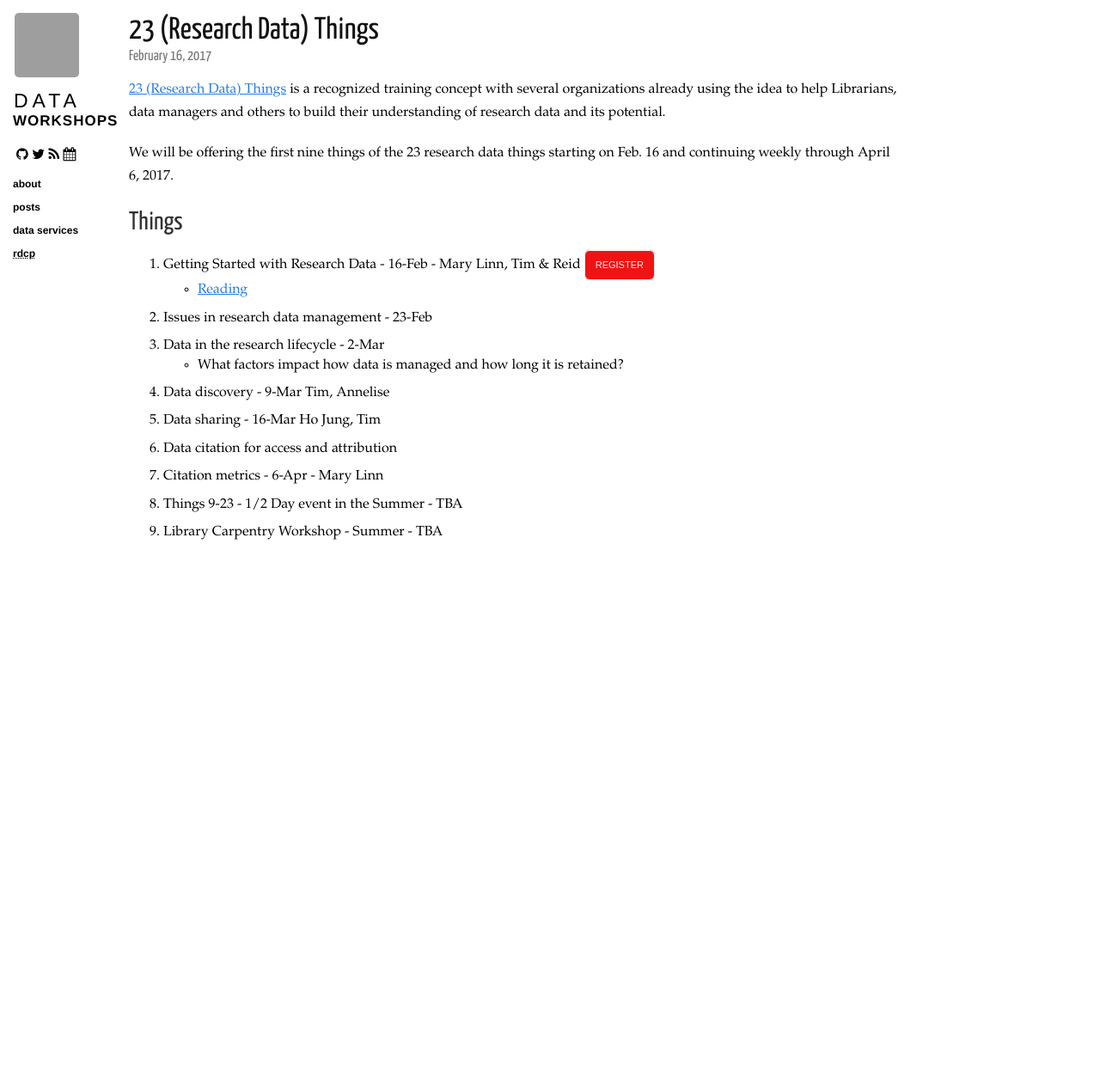
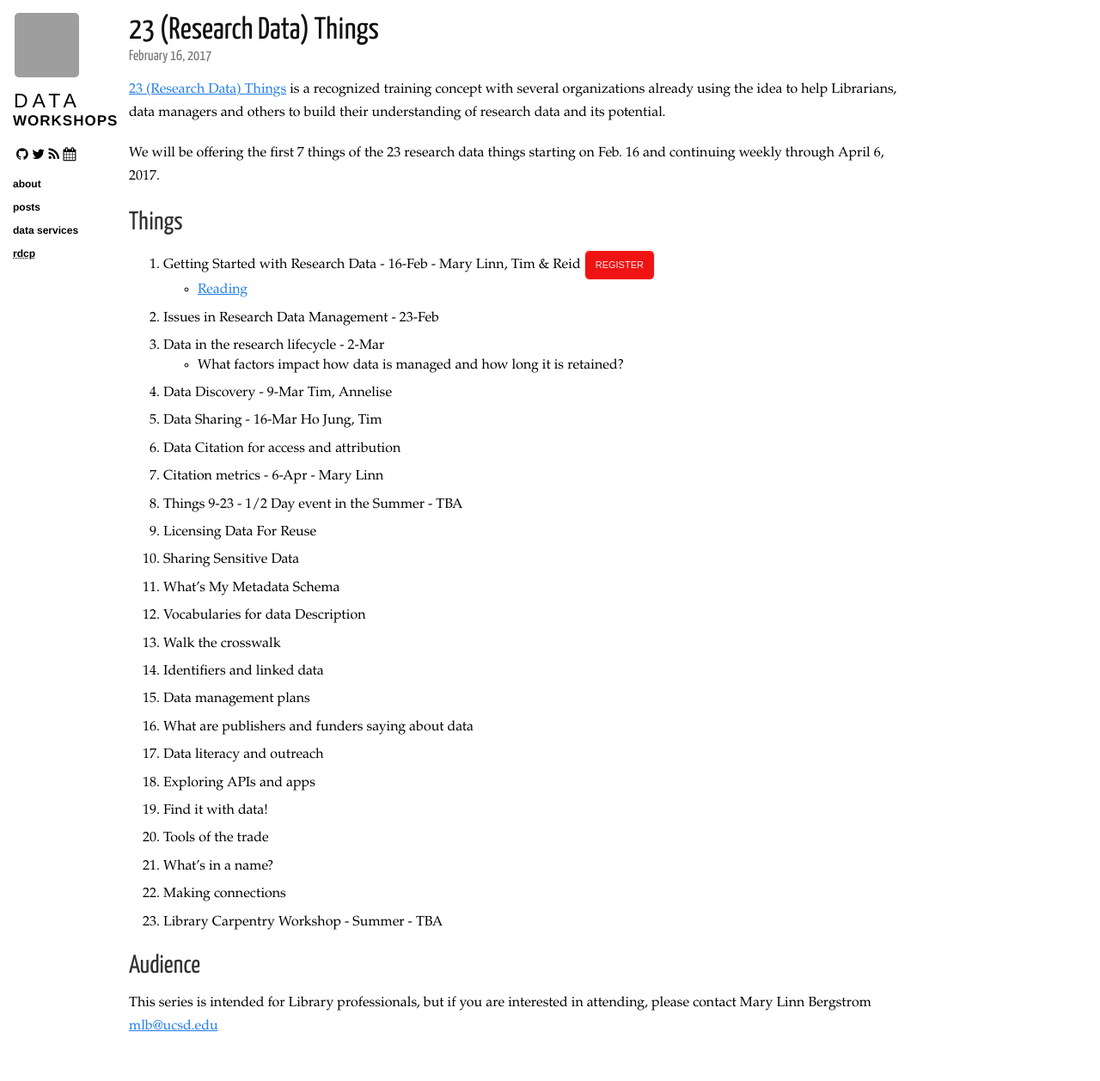
Before and after one commit to ucsdlib/workshops, a Jekyll site: the page built from _posts/2017-02-16-23-research-data-things.markdown, in a window 1280 px wide. Shown: the whole page at 86% size. Built offline with Jekyll 4.4.1, drawn with Linux system fonts in a browser that asks for light colours; nearby versions of some CDN libraries; before the commit the page ends 900 px from its top, so only the background shows below that; grey boxes are pictures that could not be loaded.

Commit message:
adding full list

```diff
--- a/_posts/2017-02-16-23-research-data-things.markdown
+++ b/_posts/2017-02-16-23-research-data-things.markdown
@@ -6,19 +6,37 @@ category: posts datamgmt
 
 [23 (Research Data) Things](http://www.ands.org.au/partners-and-communities/23-research-data-things) is a recognized training concept with several organizations already using the idea to help Librarians, data managers and others to build their understanding of research data and its potential.
 
-We will be offering the first nine things of the 23 research data things starting on Feb. 16 and continuing weekly through April 6, 2017.
+We will be offering the first 7 things of the 23 research data things starting on Feb. 16 and continuing weekly through April 6, 2017.
 
 ## Things
 
 1. Getting Started with Research Data - 16-Feb - Mary Linn, Tim & Reid <style type="text/css">
 .e2937679 { background-color:#F01313; border:1px solid #F01313; color: #F7EAEA!important; -moz-box-shadow:inset 0px 1px 0px 0px #ffffff; -webkit-box-shadow:inset 0px 1px 0px 0px #ffffff; box-shadow:inset 0px 1px 0px 0px #ffffff;font-size: 11px; font-family: arial; padding:6px 12px; display:inline-block;text-decoration:none; -moz-border-radius:6px; -webkit-border-radius:6px; border-radius:6px; border-color: #F7EAEA; } .e2937679:hover { background-color:#F7EAEA; color: #F01313!important; }</style><a href="http://ucsd.libcal.com/event/2937679" class="e2937679">REGISTER</a>
    * [Reading](http://www.bu.edu/datamanagement/background/whatisdata/)
-2. Issues in research data management - 23-Feb
+2. Issues in Research Data Management - 23-Feb
 2. Data in the research lifecycle - 2-Mar
    * What factors impact how data is managed and how long it is retained?
-4. Data discovery - 9-Mar 	Tim, Annelise
-5. Data sharing - 16-Mar Ho Jung, Tim
-6. Data citation for access and attribution
+4. Data Discovery - 9-Mar 	Tim, Annelise
+5. Data Sharing - 16-Mar Ho Jung, Tim
+6. Data Citation for access and attribution
 7. Citation metrics - 6-Apr - Mary Linn
 8. Things 9-23 - 1/2 Day event in the Summer - TBA
+1. Licensing Data For Reuse
+2. Sharing Sensitive Data
+3. What's My Metadata Schema
+4. Vocabularies for data Description
+4. Walk the crosswalk
+5. Identifiers and linked data
+6. Data management plans
+7. What are publishers and funders saying about data
+8. Data literacy and outreach
+9. Exploring APIs and apps
+10. Find it with data!
+11. Tools of the trade
+12. What's in a name?
+13. Making connections
 9. Library Carpentry Workshop - Summer - TBA
+
+## Audience
+
+This series is intended for Library professionals, but if you are interested in attending, please contact Mary Linn Bergstrom <mlb@ucsd.edu>
```
Also changed, not shown: 1 other file.
